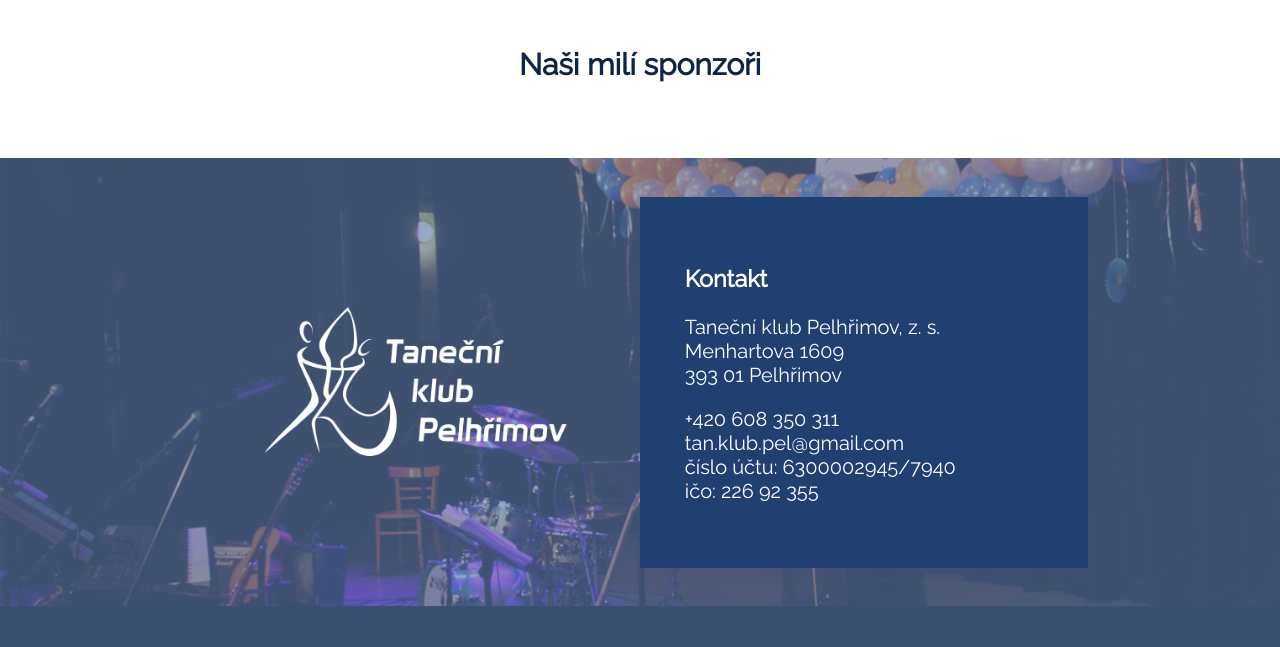
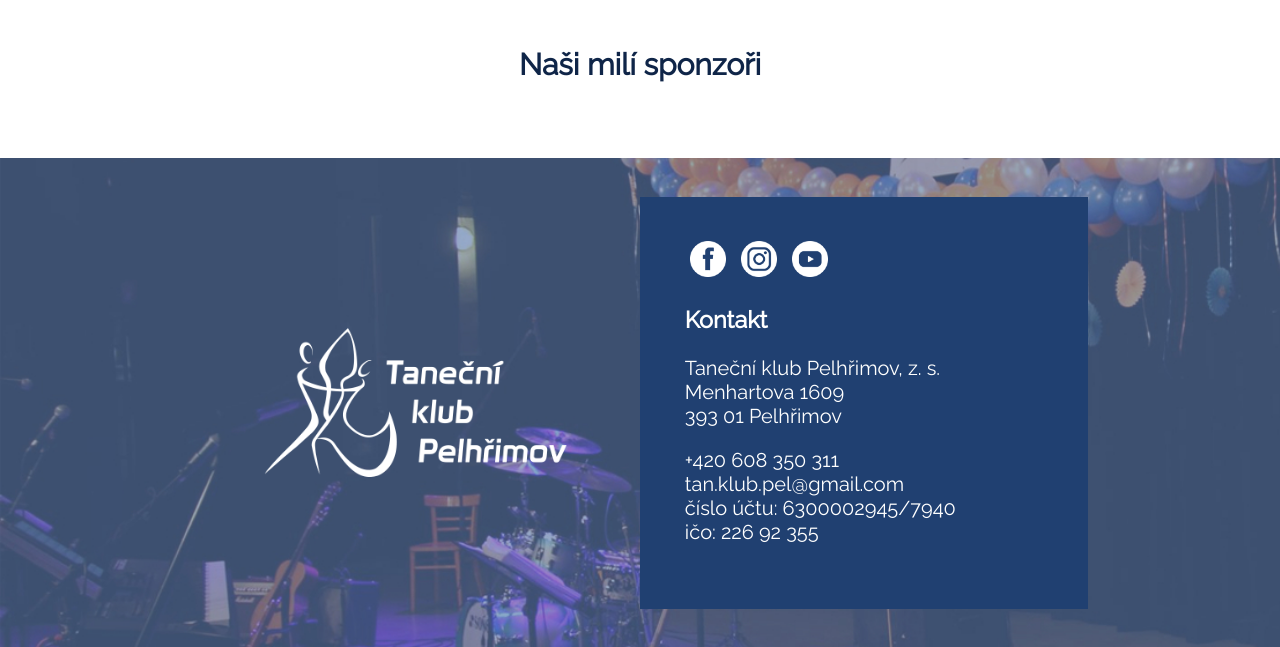
Before and after one commit to lukasdornak/petank, a Django app: template petank/templates/petank/sponsor_list.html in a window 1280 px wide. Shown: the part 244-891 px from the top of the page. Before the commit the page ends 850 px from the top, so only its background shows below. Run offline with Django 3.2, Linux system fonts and the light colour scheme; the template is opened without the code that fills it, so the values that code supplies are empty; some libraries are stand-ins or nearby versions.

Commit message:
Add social icons and fix sponsor links.

```diff
--- a/petank/static/petank/css/style.css
+++ b/petank/static/petank/css/style.css
@@ -375,6 +375,12 @@ header > .page_width {
   transform: rotate(45deg) translate(-9px, -10px);
 }
 
+.social img {
+  display: inline-block;
+  width: 36px;
+  margin: 0 5px;
+}
+
 /* Small devices */
 @media (min-width: 576px) {
   .page_width {
--- a/petank/static/petank/css/style.scss
+++ b/petank/static/petank/css/style.scss
@@ -359,6 +359,14 @@ header > .page_width {
         transform: rotate(45deg) translate(-9px, -10px);
     }
 }
+.social {
+    img {
+        display: inline-block;
+        width: 36px;
+        margin: 0 5px;
+    }
+}
+
 /* Small devices */
 @media (min-width: 576px) {
     .page_width {
--- a/petank/templates/petank/base.html
+++ b/petank/templates/petank/base.html
@@ -51,6 +51,11 @@
     <div class="page_width">
         <div class="article_preview">
             <div id="kontakt" class="article_text_preview">
+                <div class="social">
+                    <a href="https://www.facebook.com/tanecniklubpelhrimov/" target="_blank"><img src="{% static 'petank/img/social/fb.png'%}"></a>
+                    <a href="https://www.instagram.com/tan.klub.pel/" target="_blank"><img src="{% static 'petank/img/social/ig.png'%}"></a>
+                    <a href="https://www.youtube.com/channel/UC9r_p0W2VS2hqCzb-LUqc0Q" target="_blank"><img src="{% static 'petank/img/social/yt.png'%}"></a>
+                </div>
                 <h3>Kontakt</h3>
                 <p>Taneční klub Pelhřimov, z. s.<br />Menhartova 1609<br/>393 01 Pelhřimov</p>
                 <p>+420 608 350 311<br />tan.klub.pel@gmail.com<br />číslo účtu: 6300002945/7940<br />ičo: 226 92 355</p></div>
--- a/petank/templates/petank/sponsor_list.html
+++ b/petank/templates/petank/sponsor_list.html
@@ -29,7 +29,7 @@
 <h2>Naši milí sponzoři</h2>
 <div class="sp_list">{% for object in object_list %}
     <div class="sp">
-        <div><a href="{{ object.link }}"><img src="{{ object.logo.url }}" alt="{{ object.name }} - logo"></a></div>
+        <div><a href="{{ object.link }}" target="_blank"><img src="{{ object.logo.url }}" alt="{{ object.name }} - logo"></a></div>
         <div>{{ object.name }}</div>
     </div>{% endfor %}
 </div>{% endblock %}
```
Also changed, not shown: petank/static/petank/img/social/fb.png (added), petank/static/petank/img/social/ig.png (added), petank/static/petank/img/social/yt.png (added).
